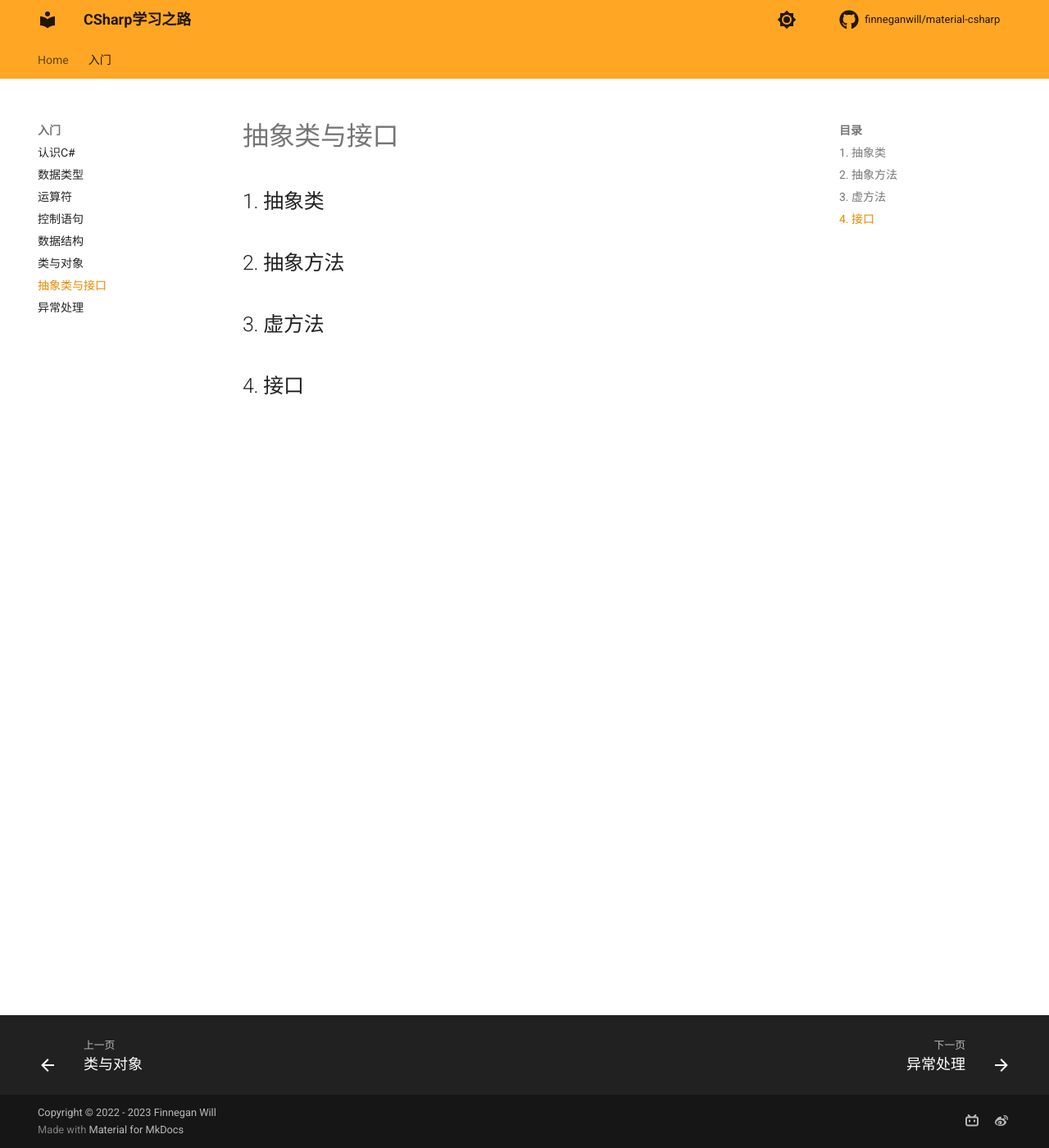
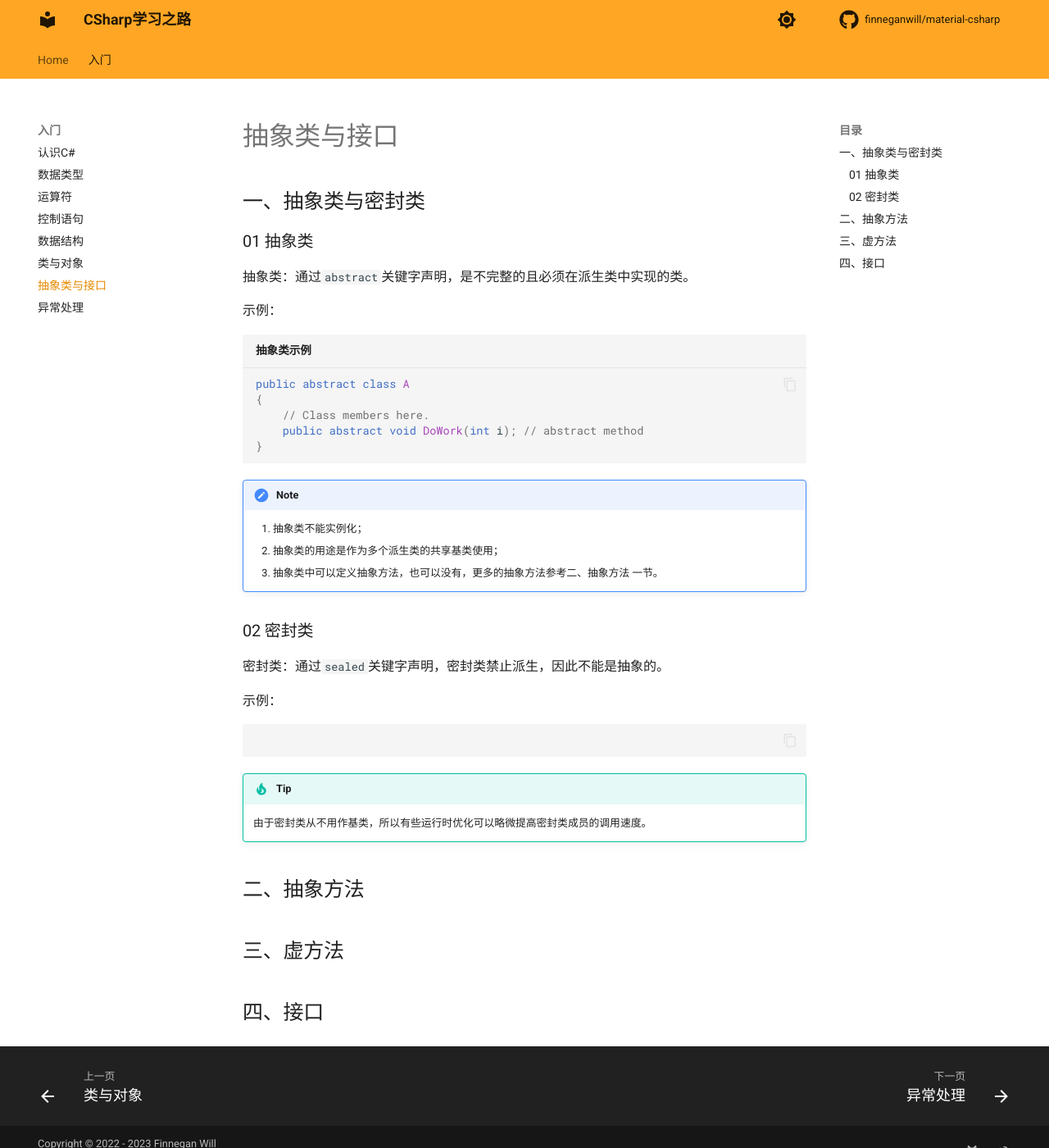
Before and after one commit to finneganwill/material-csharp, an MkDocs documentation site: the page built from docs/入门/06 抽象类与接口.md, in a window 1280 px wide and 1400 px high. Shown: the whole window at 82% size. Built offline with MkDocs 1.6.1 and Material for MkDocs 9.7.7, drawn with Linux system fonts in a browser that asks for light colours; comment, search, counter and statistics services are not loaded.

Commit message:
vault backup: 2023-03-21 11:13:14

````diff
--- a/docs/入门/06 抽象类与接口.md
+++ b/docs/入门/06 抽象类与接口.md
@@ -1,9 +1,35 @@
 # 抽象类与接口
 
-## 1. 抽象类
+## 一、抽象类与密封类
 
-## 2. 抽象方法
+### 01 抽象类
+抽象类：通过`abstract`关键字声明，是不完整的且必须在派生类中实现的类。
 
-## 3. 虚方法
+示例：
+```csharp title="抽象类示例"
+public abstract class A
+{
+    // Class members here.
+    public abstract void DoWork(int i); // abstract method
+}
+```
 
-## 4. 接口
+!!! Note
+	1. 抽象类不能实例化；
+	2. 抽象类的用途是作为多个派生类的共享基类使用；
+	3. 抽象类中可以定义抽象方法，也可以没有，更多的抽象方法参考二、抽象方法 一节。
+### 02 密封类
+密封类：通过`sealed`关键字声明，密封类禁止派生，因此不能是抽象的。
+
+示例：
+```csharp
+```
+
+!!! tip
+	由于密封类从不用作基类，所以有些运行时优化可以略微提高密封类成员的调用速度。
+
+## 二、抽象方法
+
+## 三、虚方法
+
+## 四、接口
````
Also changed, not shown: docs/入门/.obsidian/workspace.json.
